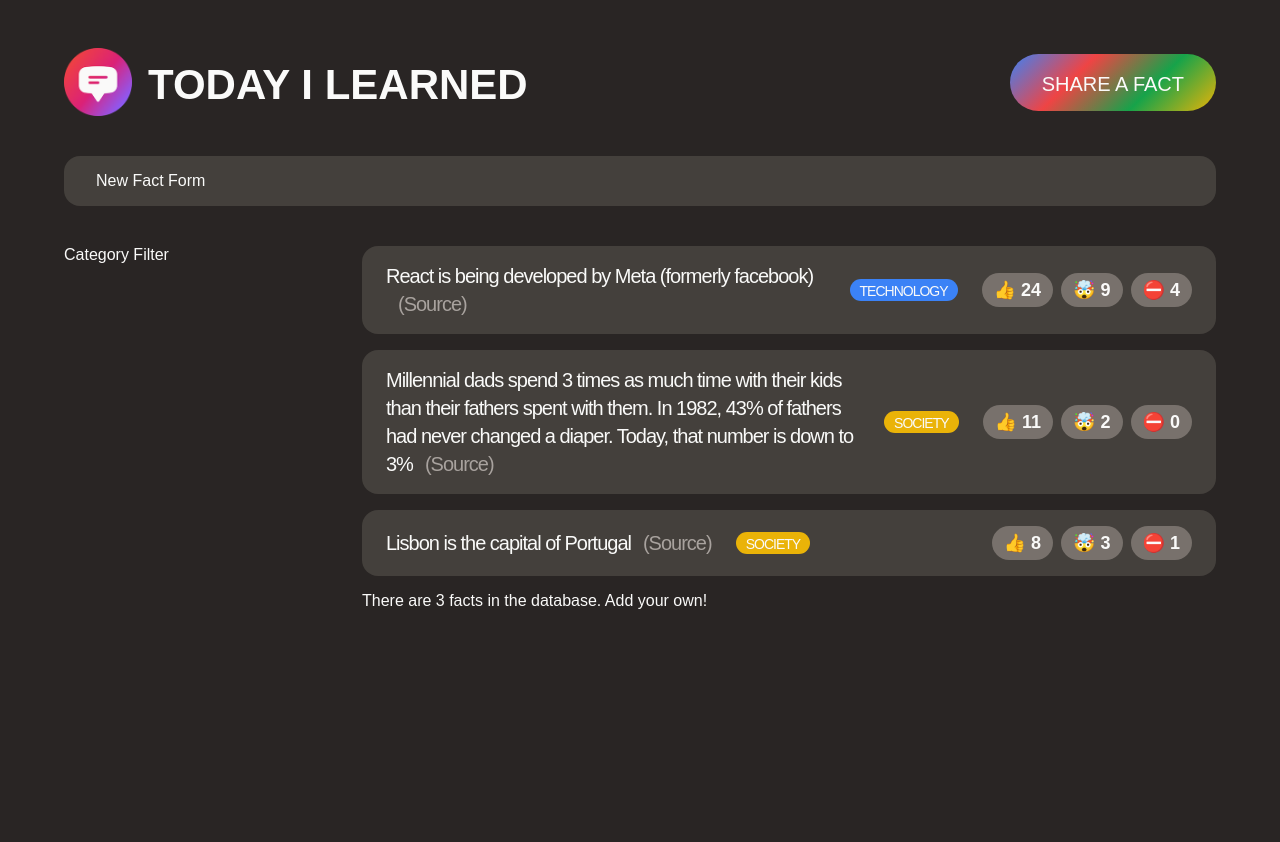
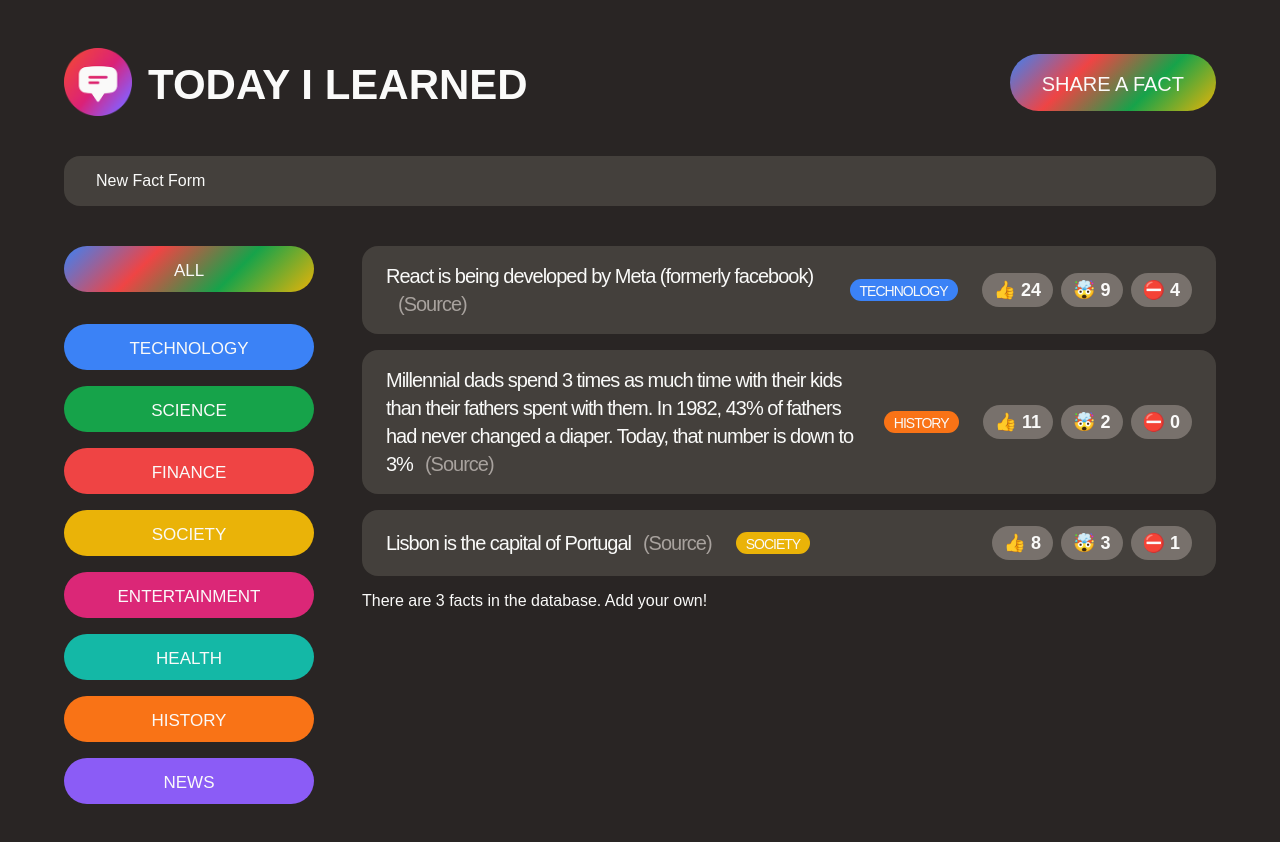
Before and after one commit to AlyafeiAli/ReactCrashCourse, a React (Create React App) app: page / in a window 1280 px wide. Shown: the top 842 px of the page. Before the commit the page ends 800 px from the top, so only its background shows below. Built offline with nearby package versions, Linux system fonts and the light colour scheme; a web font is replaced by a local one.

Commit message:
populate categories filter

```diff
--- a/src/App.js
+++ b/src/App.js
@@ -27,7 +27,7 @@
     text: "Millennial dads spend 3 times as much time with their kids than their fathers spent with them. In 1982, 43% of fathers had never changed a diaper. Today, that number is down to 3%",
     source:
       "https://www.mother.ly/parenting/millennial-dads-spend-more-time-with-their-kids",
-    category: "society",
+    category: "history",
     votesInteresting: 11,
     votesMindblowing: 2,
     votesFalse: 0,
@@ -78,7 +78,27 @@
 }
 
 function CategoryFilter() {
-  return <aside>Category Filter</aside>;
+  return (
+    <aside>
+      <ul>
+        <li className="category">
+          <button className="btn btn-all-categories">All</button>
+        </li>
+        {CATEGORIES.map((cat) => (
+          <li key={cat.name} className="category">
+            <button
+              className="btn btn-category"
+              style={{
+                backgroundColor: cat.color,
+              }}
+            >
+              {cat.name}
+            </button>
+          </li>
+        ))}
+      </ul>
+    </aside>
+  );
 }
 
 function FactList() {
```
